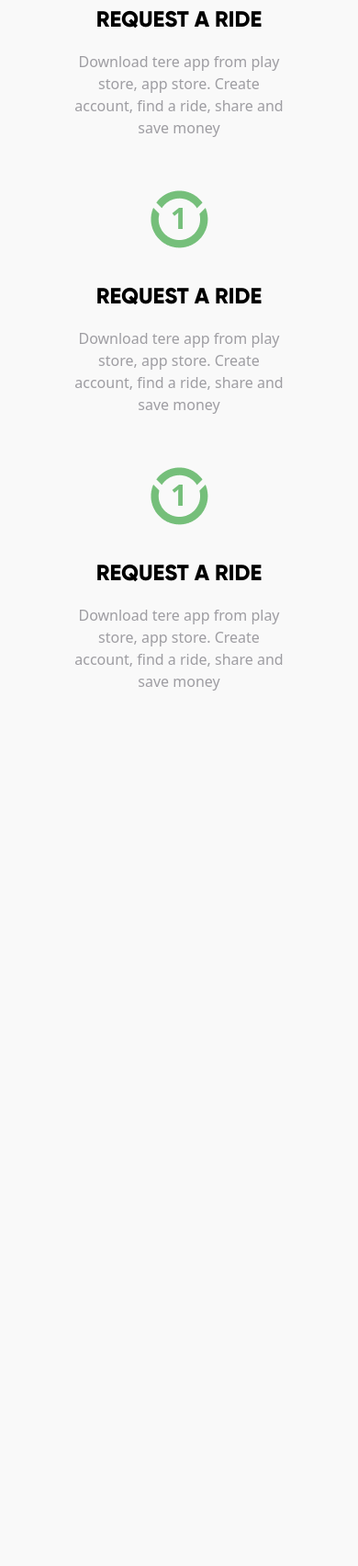
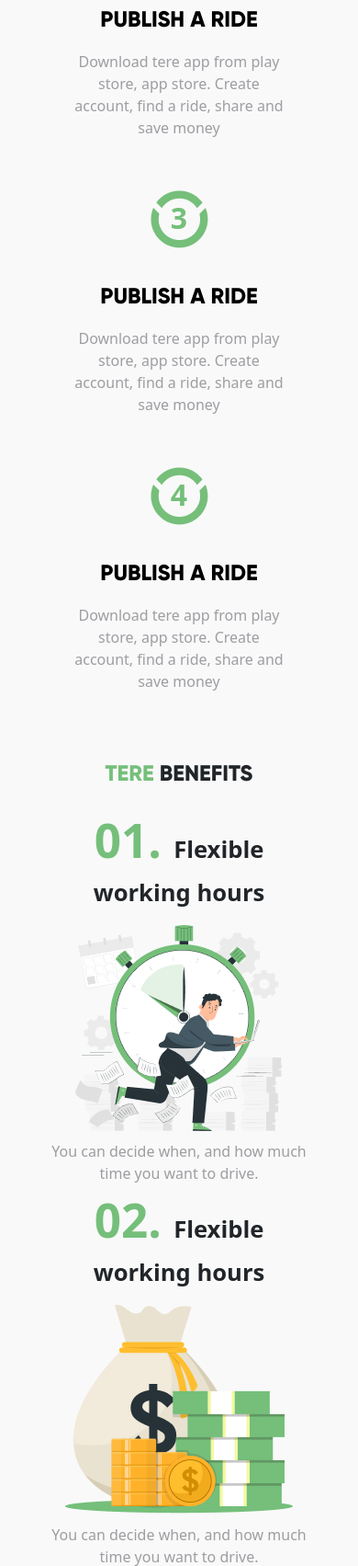
Before and after one commit to Muhammad-Danish-me/Responsive-website, a plain HTML site: page index.html in a window 390 px wide. Shown: the part 3175-4878 px from the top of the page at 92% size. Before the commit the page ends 3944 px from the top, so only its background shows below. Drawn offline with nearby package versions, Linux system fonts and the light colour scheme.

Commit message:
Add section four for mobile view

```diff
--- a/index.html
+++ b/index.html
@@ -192,6 +192,24 @@
             </p>
           </div>
         </div>
+        <!-- section three (three) -->
+        <div class="two three">
+          <div class="two-left">
+            <img src="images/section-three-3.png" alt="" />
+          </div>
+          <div class="two-right">
+            <h4>
+              <span>03.</span> <br />
+              Customer <br />
+              support 24/7
+            </h4>
+            <p>
+              Tere is a local service provider and we are proud to <br />
+              support you in your local language. We are proud <br />
+              to be at your service 24/7!
+            </p>
+          </div>
+        </div>
       </div>
       <!-- section three for mobile -->
       <div class="section-three-mobile">
@@ -217,7 +235,7 @@
           <p>2</p>
         </div>
         <div class="mobile-two">
-          <p class="mobile-top">REQUEST A RIDE</p>
+          <p class="mobile-top">PUBLISH A RIDE</p>
           <p>
             Download tere app from play <br />
             store, app store. Create <br />
@@ -227,10 +245,10 @@
         <!-- Mobile three -->
         <div class="mobile-one">
           <img src="images/circle.png" alt="" />
-          <p>1</p>
+          <p>3</p>
         </div>
         <div class="mobile-two">
-          <p class="mobile-top">REQUEST A RIDE</p>
+          <p class="mobile-top">PUBLISH A RIDE</p>
           <p>
             Download tere app from play <br />
             store, app store. Create <br />
@@ -240,10 +258,10 @@
         <!-- mobile four -->
         <div class="mobile-one">
           <img src="images/circle.png" alt="" />
-          <p>1</p>
+          <p>4</p>
         </div>
         <div class="mobile-two">
-          <p class="mobile-top">REQUEST A RIDE</p>
+          <p class="mobile-top">PUBLISH A RIDE</p>
           <p>
             Download tere app from play <br />
             store, app store. Create <br />
@@ -251,6 +269,56 @@
           </p>
         </div>
       </div>
+      <!-- section four mobile -->
+      <div class="section-four-mobile">
+
+        <div class="mobile-one">
+          <p><span>TERE</span> BENEFITS</p>
+        </div>
+        <!-- mobile one -->
+        <div class="mobile-two">
+          <p>
+            <span>01. </span> Flexible <br />
+            working hours
+          </p>
+        </div>
+        <div class="mobile-three">
+          <img src="images/mobile-one.png" alt="" />
+        </div>
+        <div class="mobile-text">
+          You can decide when, and how much <br />
+          time you want to drive.
+        </div>
+        <!-- mobile two -->
+        <div class="mobile-two">
+          <p>
+            <span>02. </span> Flexible <br />
+            working hours
+          </p>
+        </div>
+        <div class="mobile-three">
+          <img src="images/mobile-two.png" alt="" />
+        </div>
+        <div class="mobile-text">
+          You can decide when, and how much <br />
+          time you want to drive.
+        </div>
+
+        <!-- mobile three -->
+        <div class="mobile-two">
+          <p>
+            <span>03. </span> Flexible <br />
+            working hours
+          </p>
+        </div>
+        <div class="mobile-three">
+          <img src="images/mobile-three.png" alt="" />
+        </div>
+        <div class="mobile-text">
+          You can decide when, and how much <br />
+          time you want to drive.
+        </div>
+      </div>
     </div>
   </body>
 </html>
--- a/media810.css
+++ b/media810.css
@@ -90,4 +90,34 @@
       color: #9E9DA2;
       font-size: 1em;
     }
+    .section-four-mobile{
+      display: flex;
+      flex-direction: column;
+      margin-top: 70px;
+      text-align: center;
+      width: 100%;
+    }
+    .section-four-mobile .mobile-one{
+      font-size: 1.5em;
+      font-weight: bold;
+      font-family: gilbold;
+    }
+    .section-four-mobile .mobile-one span{
+      color: #75BF7A;
+    }
+    .section-four-mobile .mobile-two p{
+      font-size: 1.6em;
+      font-weight: bold;
+    }
+    .section-four-mobile .mobile-two span{
+      color: #75BF7A;
+      font-size: 2em;
+    }
+    .section-four-mobile .mobile-text{
+      color: #9E9DA2;
+      margin-top: 10px;
+    }
+    .section-four-mobile .mobile-top{
+      margin-top: 50px;
+    }
 }
--- a/style.css
+++ b/style.css
@@ -285,6 +285,13 @@ body {
   font-family: gilory;
   color: #9E9DA2;
 }
+.section-three .three{
+  float: inline-start;
+ flex-direction: row-reverse;
+}
 .section-three-mobile{
   display: none;
 }
+.section-four-mobile{
+  display: none;
+}
```
Also changed, not shown: images/mobile-one.png (added), images/mobile-three.png (added), images/mobile-two.png (added), images/section-three-3.png (added).
